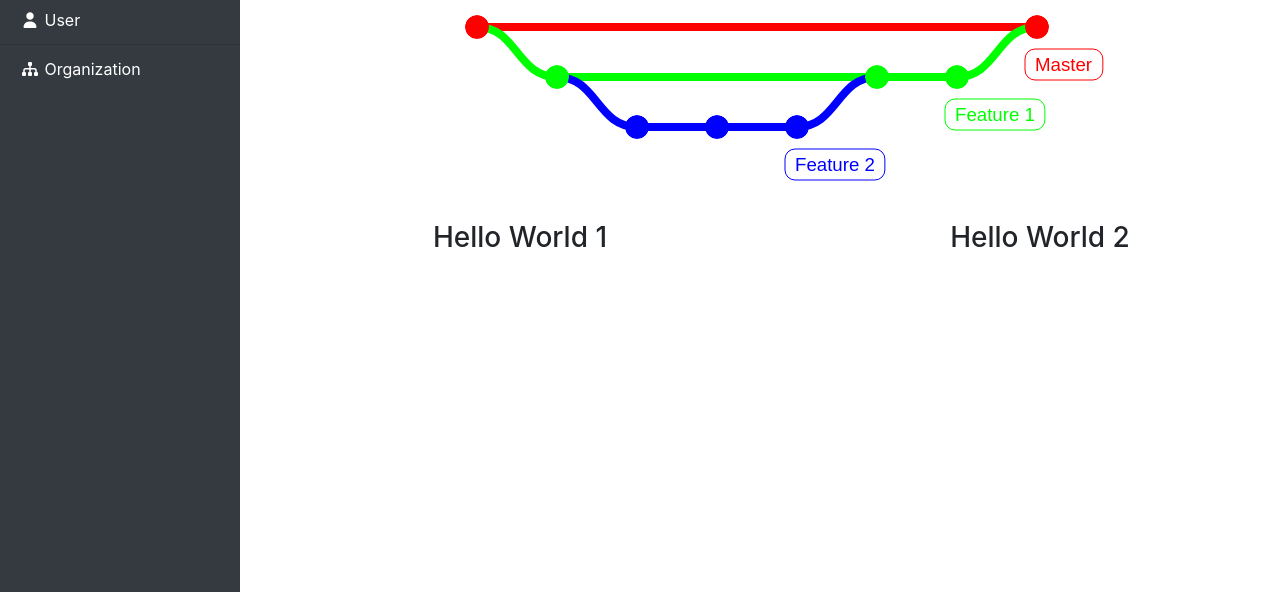
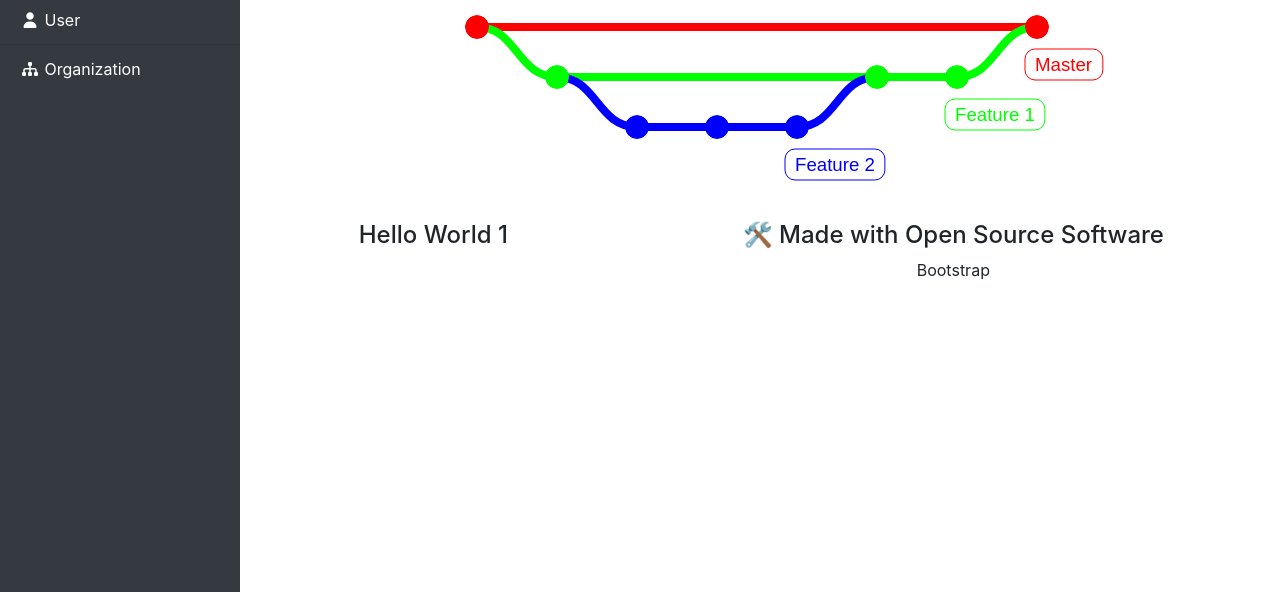
Before and after one commit to fredrikj31/GithubVisualization, a plain HTML site: page index.html in a window 1280 px wide. Shown: the part 208-800 px from the top of the page. Drawn offline with Linux system fonts and the light colour scheme.

Commit message:
Fixed homescreen

```diff
--- a/index.html
+++ b/index.html
@@ -276,11 +276,12 @@
 					</div>
 				</div>
 				<div class="row mt-3 text-center">
-					<div class="col-6">
-						<h3>Hello World 1</h3>
+					<div class="col-4">
+						<h4>Hello World 1</h4>
 					</div>
-					<div class="col-6">
-						<h3>Hello World 2</h3>
+					<div class="col-8">
+						<h4>🛠 Made with Open Source Software</h4>
+						<p>Bootstrap</p>
 					</div>
 				</div>
 			</div>
```
